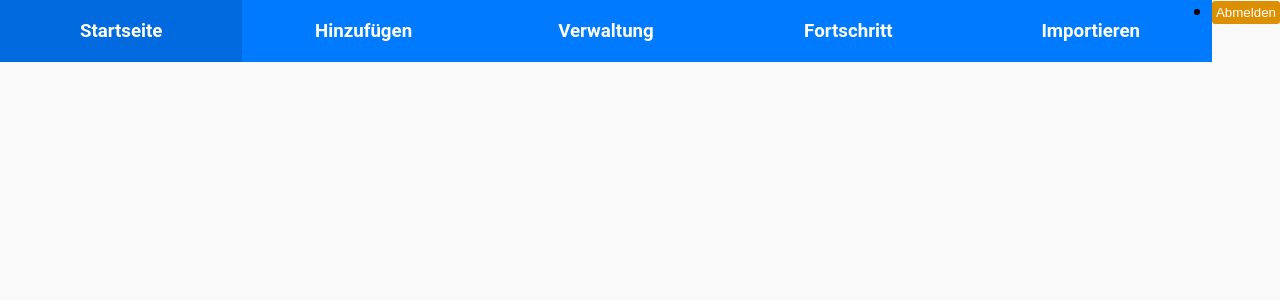
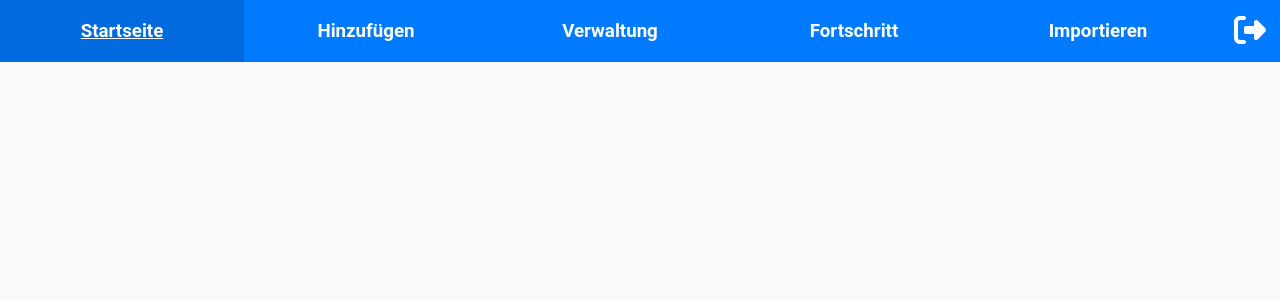
Before and after one commit to mohid-1311/Flashcards, a React (Create React App) app: page / in a window 1280 px wide. Shown: the top 300 px of the page. Built offline with nearby package versions, Linux system fonts and the light colour scheme; sample sign-in values are in the browser's storage.

Commit message:
Abmelden Button zum NavBar Styling hinzugefügt

```diff
--- a/package.json
+++ b/package.json
@@ -4,6 +4,8 @@
   "private": true,
   "homepage": "https://mohid-1311.github.io/Flashcards",
   "dependencies": {
+    "@fortawesome/free-solid-svg-icons": "^6.7.2",
+    "@fortawesome/react-fontawesome": "^0.2.2",
     "@testing-library/dom": "^10.4.0",
     "@testing-library/jest-dom": "^6.6.3",
     "@testing-library/react": "^16.2.0",
@@ -46,6 +48,7 @@
     ]
   },
   "devDependencies": {
+    "@types/react-fontawesome": "^1.6.8",
     "@types/react-router-dom": "^5.3.3",
     "gh-pages": "^6.3.0"
   }
--- a/src/Components/NavBar/NavBar.module.css
+++ b/src/Components/NavBar/NavBar.module.css
@@ -6,7 +6,7 @@
   align-items: stretch;
 }
 
-.link {
+.link, .logout-link {
   flex: 1;
   display: block;
   justify-content: center;
@@ -19,14 +19,20 @@
   transition: text-decoration-color 0.2s ease-in-out;
 }
 
-.link:hover {
+.logout-link {
+  justify-self: flex-end;
+  flex: 0;
+  padding: 10px;
+}
+
+.link:hover, .logout-link:hover {
   background-color: #006ade;
 
   text-decoration: underline;
   text-decoration-color: white;
 }
 
-.link-text {
+.link-text, .logout-link-text {
   font-family: "Roboto", sans-serif;
   font-optical-sizing: auto;
   /* font-weight: 100; */
@@ -38,17 +44,19 @@
   background-color: inherit;
 }
 
-
 .logout-button {
-    padding: 0.25rem;
-    background: rgb(220, 143, 0);
-    border: none;
-    color: #ffffff;
-    border-radius: 3px;
-    transition: background-color 0.2s ease;
+  padding: 0.25rem;
+  border: none;
+  background: inherit;
+  border-radius: 3px;
 }
 
 .logout-button:hover {
-    background-color: rgb(169, 110, 0);
-    cursor: pointer
+  cursor: pointer
 }
+
+.logout-icon {
+  font-size: xx-large;
+  color: white;
+  background-color: inherit;
+}
--- a/src/Components/NavBar/NavBar.tsx
+++ b/src/Components/NavBar/NavBar.tsx
@@ -1,21 +1,24 @@
 // import React from "react"
 import { Link, useNavigate } from "react-router-dom"
 import styles from "./NavBar.module.css"
+import { FontAwesomeIcon } from "@fortawesome/react-fontawesome"
+import { faRightFromBracket } from "@fortawesome/free-solid-svg-icons"
 
 function NavBar() {
 
   const navigate = useNavigate()
-  function handleLogout(){
+  function handleLogout() {
     localStorage.setItem('isAuthenticated', "false")
     navigate("/Anmeldung")
+
   }
 
   const links = [
-    {link: "./Startseite", label: "Startseite"},
-    {link: "./Hinzufuegen", label: "Hinzufügen"},
-    {link: "./Verwaltung", label: "Verwaltung"},
-    {link: "./Fortschritt", label: "Fortschritt"},
-    {link: "./Importieren", label: "Importieren"},
+    { link: "./Startseite", label: "Startseite" },
+    { link: "./Hinzufuegen", label: "Hinzufügen" },
+    { link: "./Verwaltung", label: "Verwaltung" },
+    { link: "./Fortschritt", label: "Fortschritt" },
+    { link: "./Importieren", label: "Importieren" },
   ]
 
   return (
@@ -29,14 +32,16 @@ function NavBar() {
               </li>
             </Link>
           ))}
-          <li>
-          <button
-           className={styles["logout-button"]}
-           onClick={handleLogout}>
-            Abmelden
-          </button>
-        </li>
-      </ul>
+          <Link onClick={handleLogout} className={styles["logout-link"]} to="./Anmeldung">
+            <li key={links.length} className={styles["logout-link-text"]}>
+              <button
+                className={styles["logout-button"]}
+                onClick={() => handleLogout}>
+                <FontAwesomeIcon className={styles["logout-icon"]} icon={faRightFromBracket} size="lg" />
+              </button>
+            </li>
+          </Link>
+        </ul>
       </h3>
     </nav>
   )
```
Also changed, not shown: 1 other file (tests, documents, lock files or other folders).
